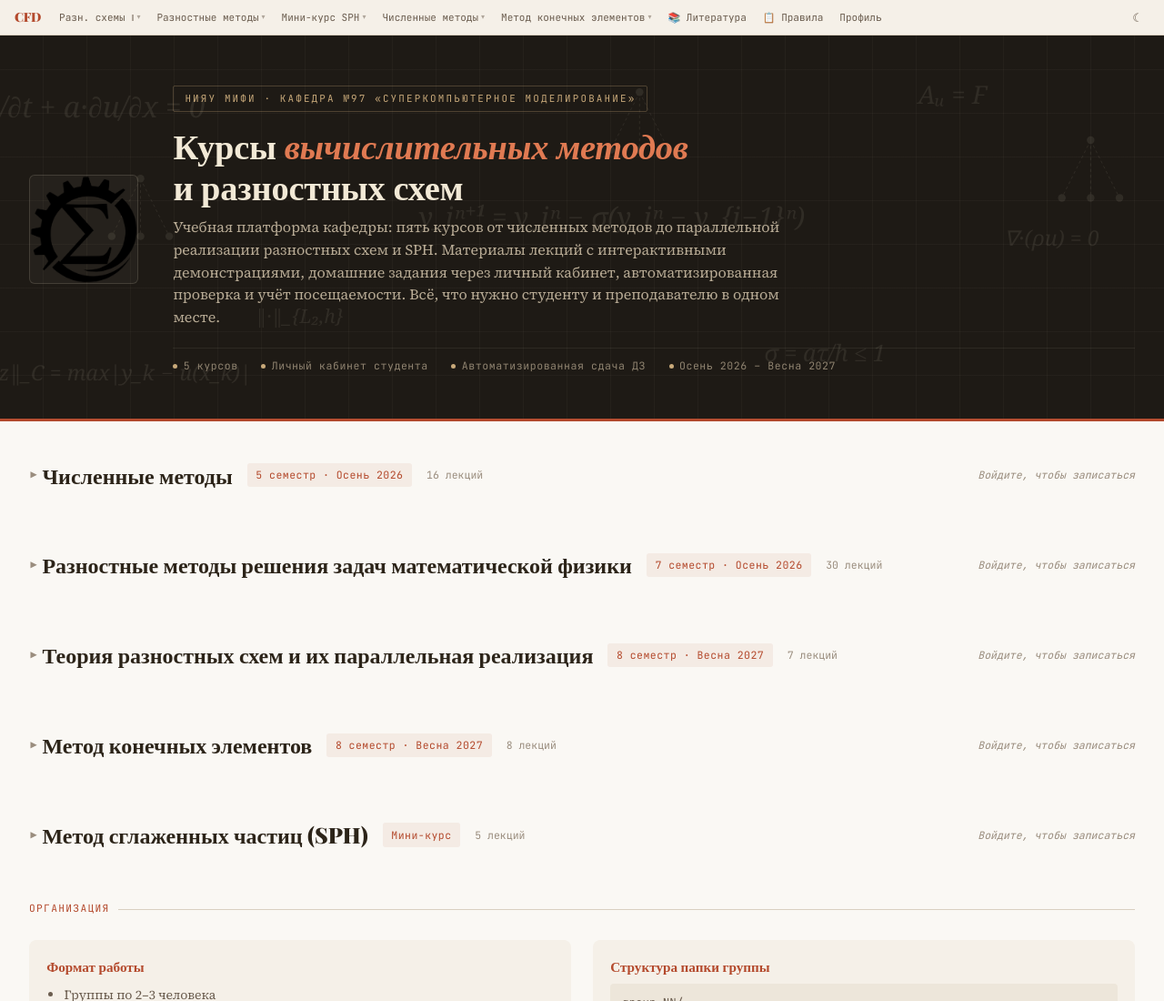
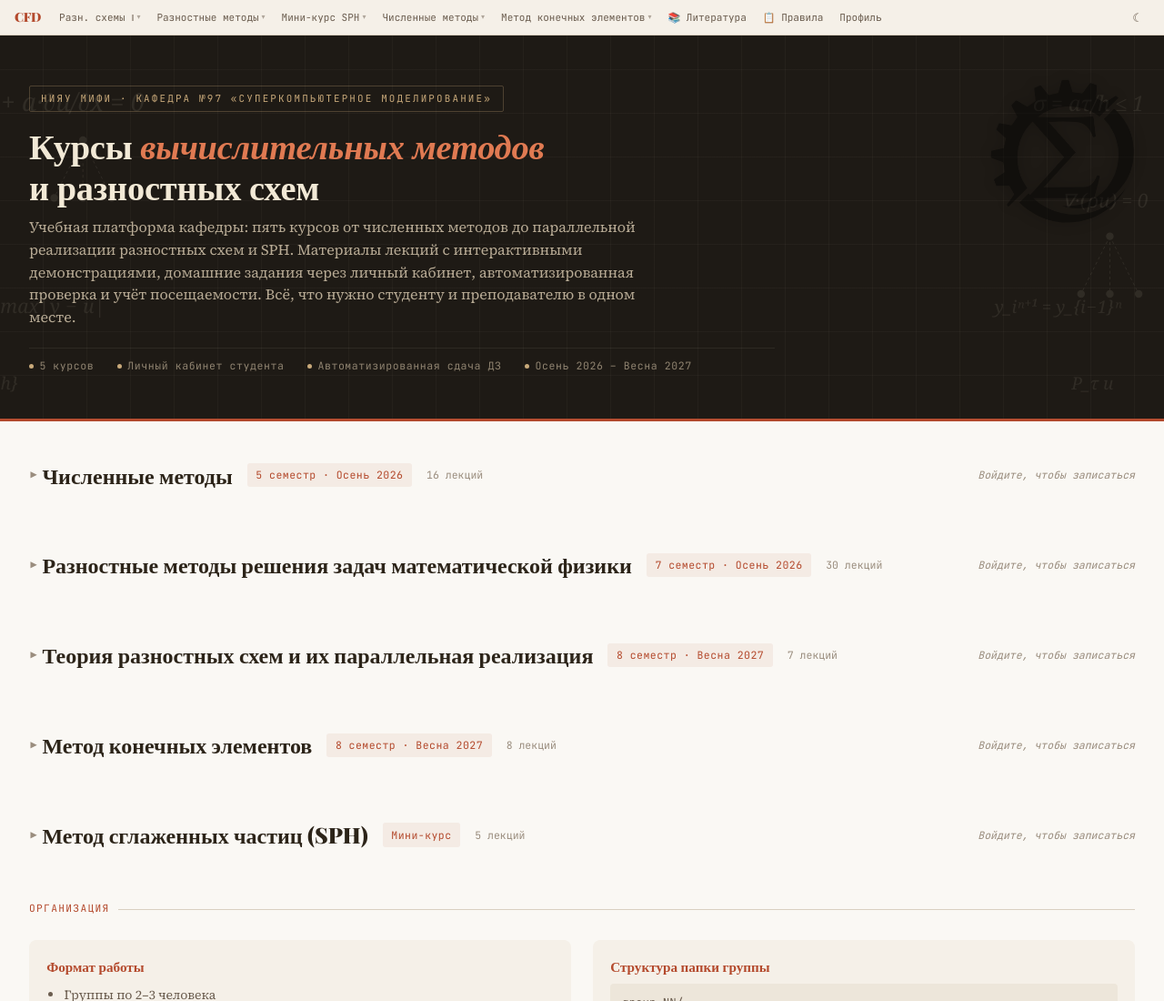
Before and after one commit to PolinaKozhurina/cfd-course, a website: page index.html in a window 1280 px wide. Shown: the top 1100 px of the page at 91% size. Drawn offline with nearby package versions, Linux system fonts and the light colour scheme; no server answers.

Commit message:
hero: эмблема — водяной знак справа-вверху (без рамки), формулы разведены по краям — освободили середину под текст
Эмблема теперь position:absolute в правом верхнем углу, 160 px, opacity .42, лёгкая drop-shadow для контраста на тёмном фоне; никакого квадрата с рамкой и фоном. На мобильном (<900 px) уменьшается до 100 px + opacity .32, чтобы не мешать заголовку.

hero-body получил z-index 2 и max-width 820 px — теперь длинные строки описания не залезают под эмблему справа.

SVG-декор: все формулы (7 штук) вынесены в две колонки по краям (x < 160 и x > 1130 в viewBox 1400×400). Центр (≈300–1050 по x) полностью пуст. Убрана самая большая формула y_iⁿ⁺¹ = y_iⁿ − σ(y_iⁿ − y_{i−1}ⁿ), которая раньше проходила прямо через середину. Два шаблона (стенсила) тоже перенесены на левый и правый края.

```diff
--- a/index.html
+++ b/index.html
@@ -23,12 +23,12 @@ body{font-family:'Source Serif 4',Georgia,serif;font-size:17px;line-height:1.72;
 /* Декоративный SVG с формулами — над сеткой, под контентом */
 .hero-wrap .hero-formulas{position:absolute;inset:0;pointer-events:none;opacity:.09;color:#e6dcc7}
 .hero-wrap .hero-formulas svg{width:100%;height:100%;display:block}
-.hero{max-width:1400px;margin:0 auto;position:relative;display:grid;grid-template-columns:auto 1fr;gap:2.4rem;align-items:center}
-@media(max-width:900px){.hero{grid-template-columns:1fr;gap:1.4rem}}
-.hero-logo{width:120px;height:120px;background:rgba(230,220,199,.04);border:1px solid rgba(230,220,199,.15);border-radius:6px;display:flex;align-items:center;justify-content:center;overflow:hidden;flex-shrink:0}
-.hero-logo img{max-width:100%;max-height:100%;display:block}
-.hero-logo .placeholder{font-family:'Playfair Display',serif;font-size:1.4rem;font-weight:700;color:#a89a80;text-align:center;line-height:1.15;padding:.4rem}
-.hero-body{min-width:0}
+.hero{max-width:1400px;margin:0 auto;position:relative}
+/* Эмблема — водяной знак в правом верхнем углу, без рамки/фона, полупрозрачная */
+.hero-logo{position:absolute;top:-.4rem;right:0;width:160px;opacity:.42;pointer-events:none;z-index:1}
+.hero-logo img{width:100%;height:auto;display:block;filter:drop-shadow(0 0 8px rgba(0,0,0,.4))}
+@media(max-width:900px){.hero-logo{width:100px;top:-.2rem;opacity:.32}}
+.hero-body{position:relative;z-index:2;max-width:820px}
 .hero .tag{font-family:'JetBrains Mono',monospace;font-size:.68rem;text-transform:uppercase;letter-spacing:.2em;color:#c8a97a;margin-bottom:.9rem;display:inline-block;border:1px solid rgba(200,169,122,.28);padding:.25rem .75rem;border-radius:2px}
 .hero h1{font-family:'Playfair Display',serif;font-size:2.4rem;font-weight:700;line-height:1.15;margin-bottom:.7rem;color:#f2e9d6;letter-spacing:-.005em}
 .hero h1 .accent{color:#e07a52;font-style:italic;font-weight:700}
@@ -110,20 +110,22 @@ body{font-family:'Source Serif 4',Georgia,serif;font-size:17px;line-height:1.72;
           <line x1="0" y1="-30" x2="30" y2="30" stroke="currentColor" stroke-width="0.9" stroke-dasharray="3,3"/>
         </g>
       </defs>
-      <!-- Крупные формулы курса, слегка разбросаны -->
+      <!-- Формулы только по краям, центр (≈300–1050 по x) свободен для текста -->
       <g font-family="Georgia, serif" font-style="italic" fill="currentColor">
-        <text x="60"   y="86"  font-size="30">∂u/∂t + a·∂u/∂x = 0</text>
-        <text x="1050" y="72"  font-size="26">Aᵤ = F</text>
-        <text x="80"   y="360" font-size="22">‖z‖_C = max|y_k − u(x_k)|</text>
-        <text x="890"  y="340" font-size="24">σ = aτ/h ≤ 1</text>
-        <text x="530"  y="200" font-size="28">y_iⁿ⁺¹ = y_iⁿ − σ(y_iⁿ − y_{i−1}ⁿ)</text>
-        <text x="1140" y="220" font-size="22">∇·(ρu) = 0</text>
-        <text x="360"  y="300" font-size="20">‖·‖_{L₂,h}</text>
+        <!-- Левый край -->
+        <text x="30"  y="80"  font-size="26">∂u/∂t + a·∂u/∂x = 0</text>
+        <text x="20"  y="180" font-size="22">A u = F</text>
+        <text x="18"  y="290" font-size="20">‖z‖_C = max|y − u|</text>
+        <text x="30"  y="370" font-size="18">‖·‖_{L₂,h}</text>
+        <!-- Правый край -->
+        <text x="1170" y="80"  font-size="22">σ = aτ/h ≤ 1</text>
+        <text x="1200" y="180" font-size="20">∇·(ρu) = 0</text>
+        <text x="1130" y="290" font-size="18">y_iⁿ⁺¹ = y_{i−1}ⁿ</text>
+        <text x="1210" y="370" font-size="18">P_τ u</text>
       </g>
-      <!-- Три шаблона -->
-      <g transform="translate(240,180)"><use href="#stencil"/></g>
-      <g transform="translate(1230,140)"><use href="#stencil"/></g>
-      <g transform="translate(760,90)"><use href="#stencil"/></g>
+      <!-- Шаблоны — тоже только по бокам -->
+      <g transform="translate(180,140)"><use href="#stencil"/></g>
+      <g transform="translate(1250,240)"><use href="#stencil"/></g>
     </svg>
   </div>
 
```
